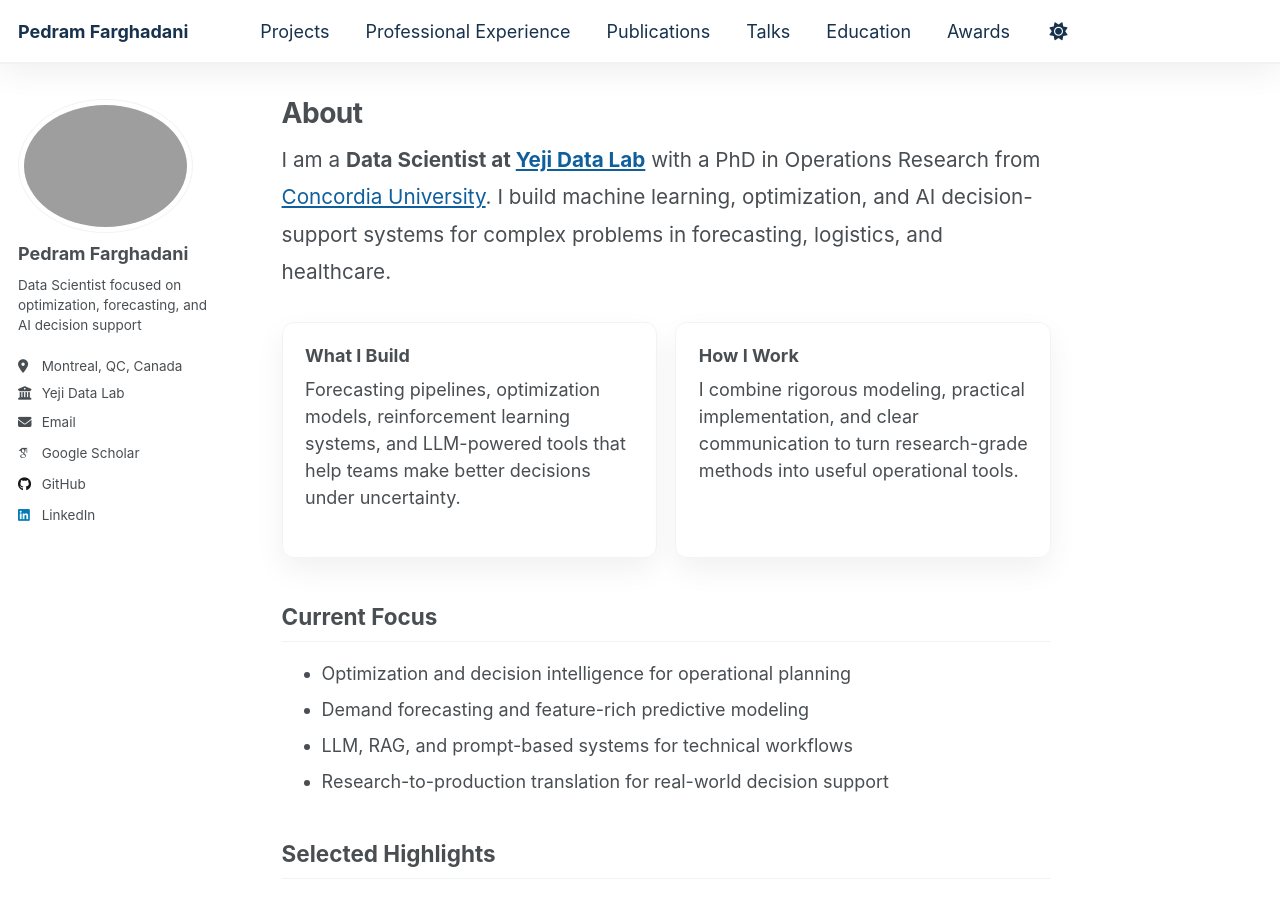
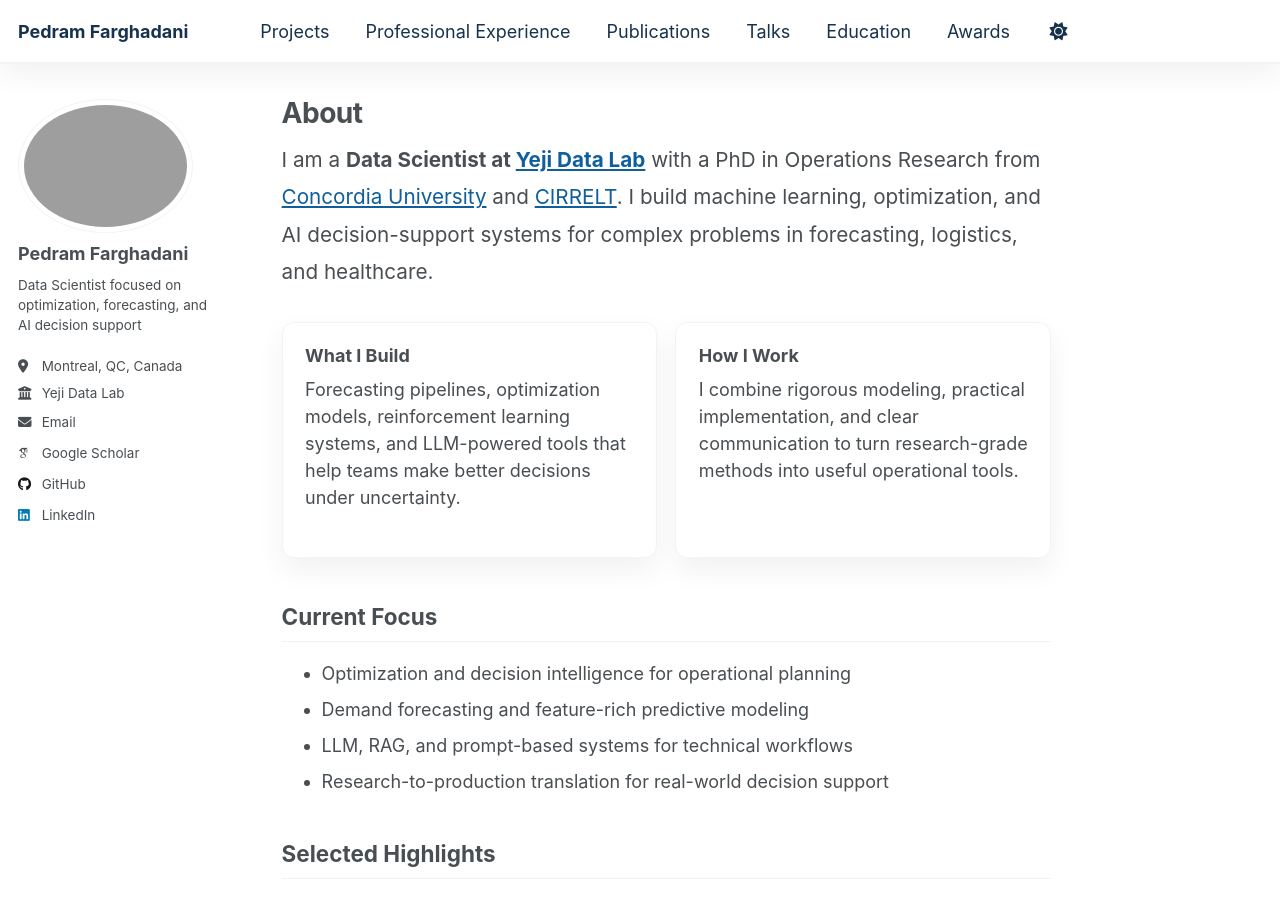
Before and after one commit to Pedram-Fdi/Pedram-Fdi.github.io, a Jekyll site: the page built from _pages/about.md, in a window 1280 px wide and 900 px high. Built offline with Jekyll 4.4.1, drawn with Linux system fonts in a browser that asks for light colours; some web fonts are replaced.

Commit message:
added CIRRELT

```diff
--- a/_pages/about.md
+++ b/_pages/about.md
@@ -8,7 +8,7 @@ redirect_from:
 ---
 
 <div class="lead">
-I am a <strong>Data Scientist at <a href="https://yejidatalab.com/">Yeji Data Lab</a></strong> with a PhD in Operations Research from <a href="https://www.concordia.ca/">Concordia University</a>. I build machine learning, optimization, and AI decision-support systems for complex problems in forecasting, logistics, and healthcare.
+I am a <strong>Data Scientist at <a href="https://yejidatalab.com/">Yeji Data Lab</a></strong> with a PhD in Operations Research from <a href="https://www.concordia.ca/">Concordia University</a> and <a href="https://www.cirrelt.ca/default.aspx">CIRRELT</a>. I build machine learning, optimization, and AI decision-support systems for complex problems in forecasting, logistics, and healthcare.
 </div>
 
 <div class="profile-highlights">
```
